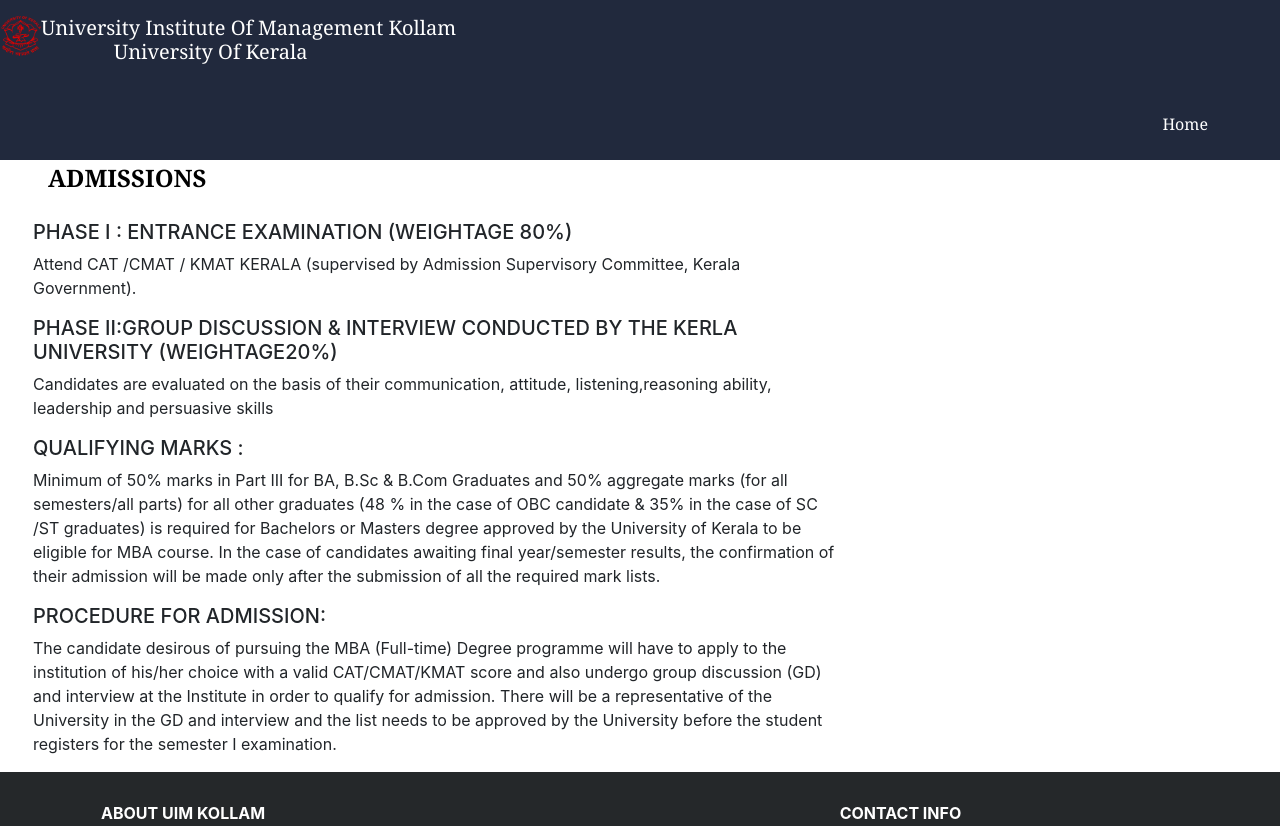
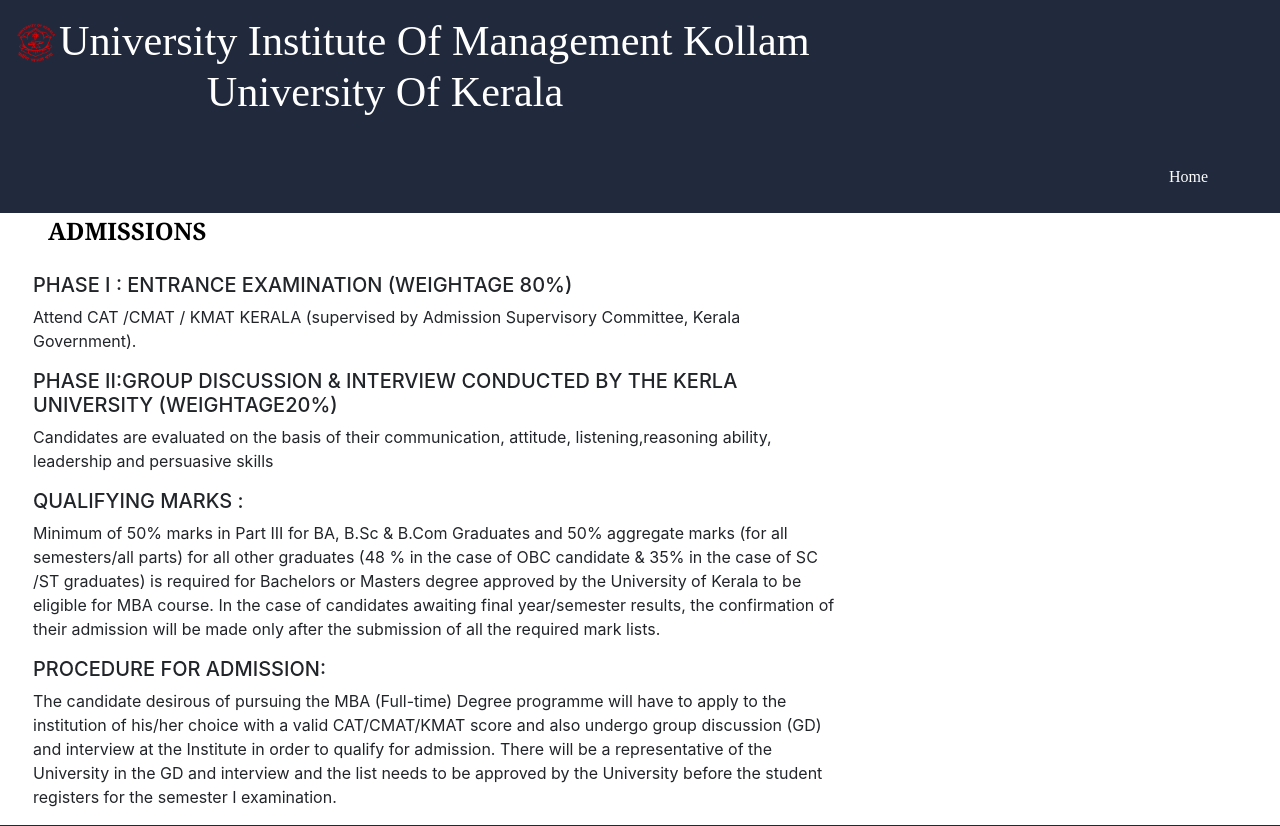
Before and after one commit to jibin456/jibin456.uimkollam, a plain HTML site: page admissions.html in a window 1280 px wide. Shown: the top 826 px of the page. Drawn offline with nearby package versions, Linux system fonts and the light colour scheme.

Commit message:
final web

```diff
--- a/admissions.html
+++ b/admissions.html
@@ -14,15 +14,16 @@
 
  <body>
 
-     <header class="head">
-      <div class="col-md-12 col-12 p-3">
+      <header class="head">
+      <div class="col-md-12 col-12 p-3" >
       <div class="row text-white ">
 
-            <h5 class="float-left font-weight-bold" >
-                <img src="images/logo.png" height="40" width="40"></h5>
-           <h5 class="title" >
+            <h5 class="float-left pl-3" style="font-size:3vw;" >
+                <img src="images/logo.png" height="38" width="38"></h5>
+           <h5 class="titl pl-1" style="font-size:3.3vw;">
            University Institute Of Management Kollam <br>
            &nbsp &nbsp &nbsp &nbsp &nbsp &nbsp &nbsp University Of Kerala </h5>
+
 
             </div>
           </div>
--- a/index.css
+++ b/index.css
@@ -1,9 +1,10 @@
 .head
 {
    background-color: #21293d;
-      font-family: Georgia, serif;
+      font-family: "Times New Roman", Times, serif;;
 
 }
+
 
 .carousel-inner {
 
```
Also changed, not shown: contactus.html (+6 -6 lines), curriculum.html (+6 -5 lines), facilities.html (+5 -6 lines), faculities.html (+5 -4 lines), index.html (+4 -4 lines), internships.html (+6 -5 lines), projects.html (+5 -4 lines), unimaq.html (+5 -5 lines).
